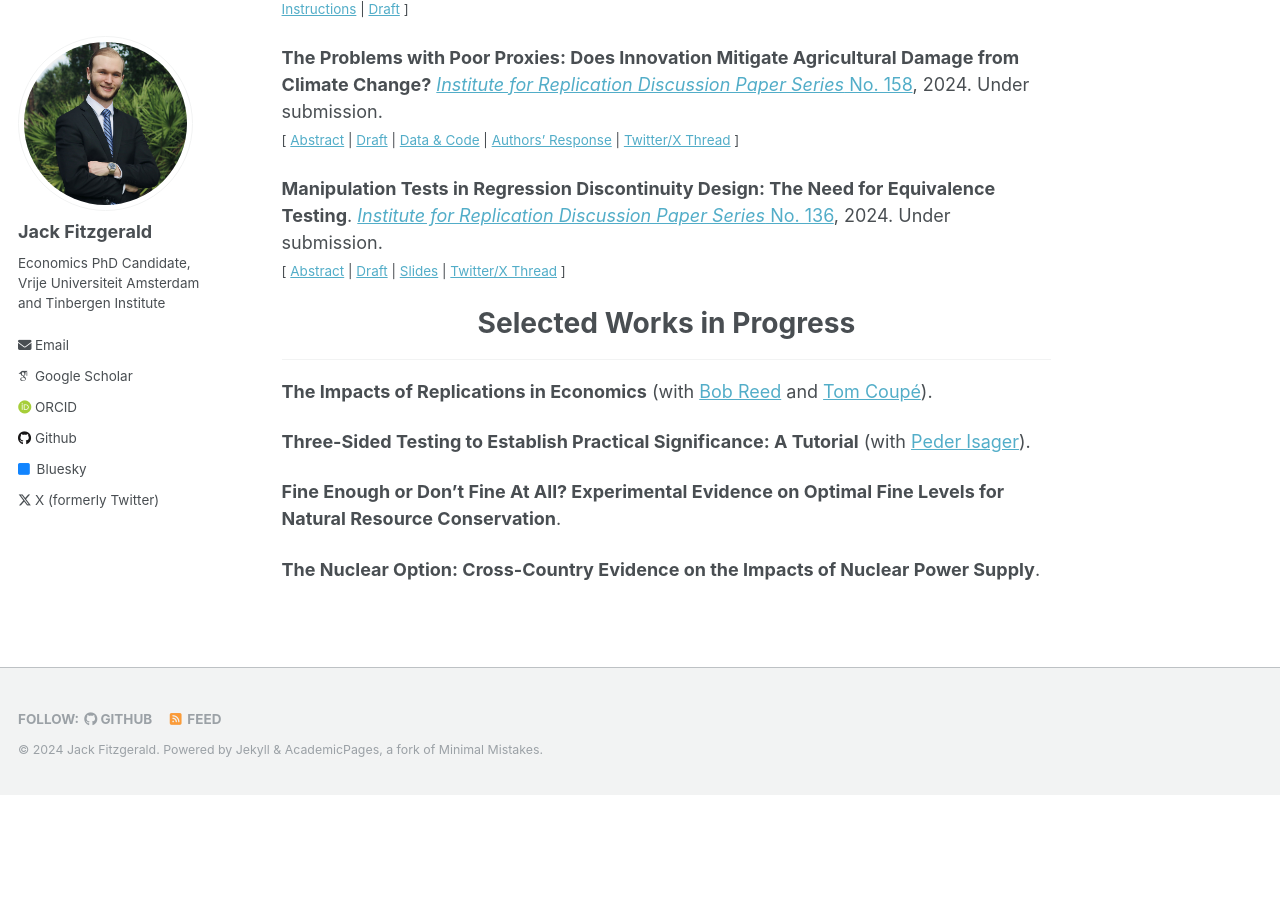
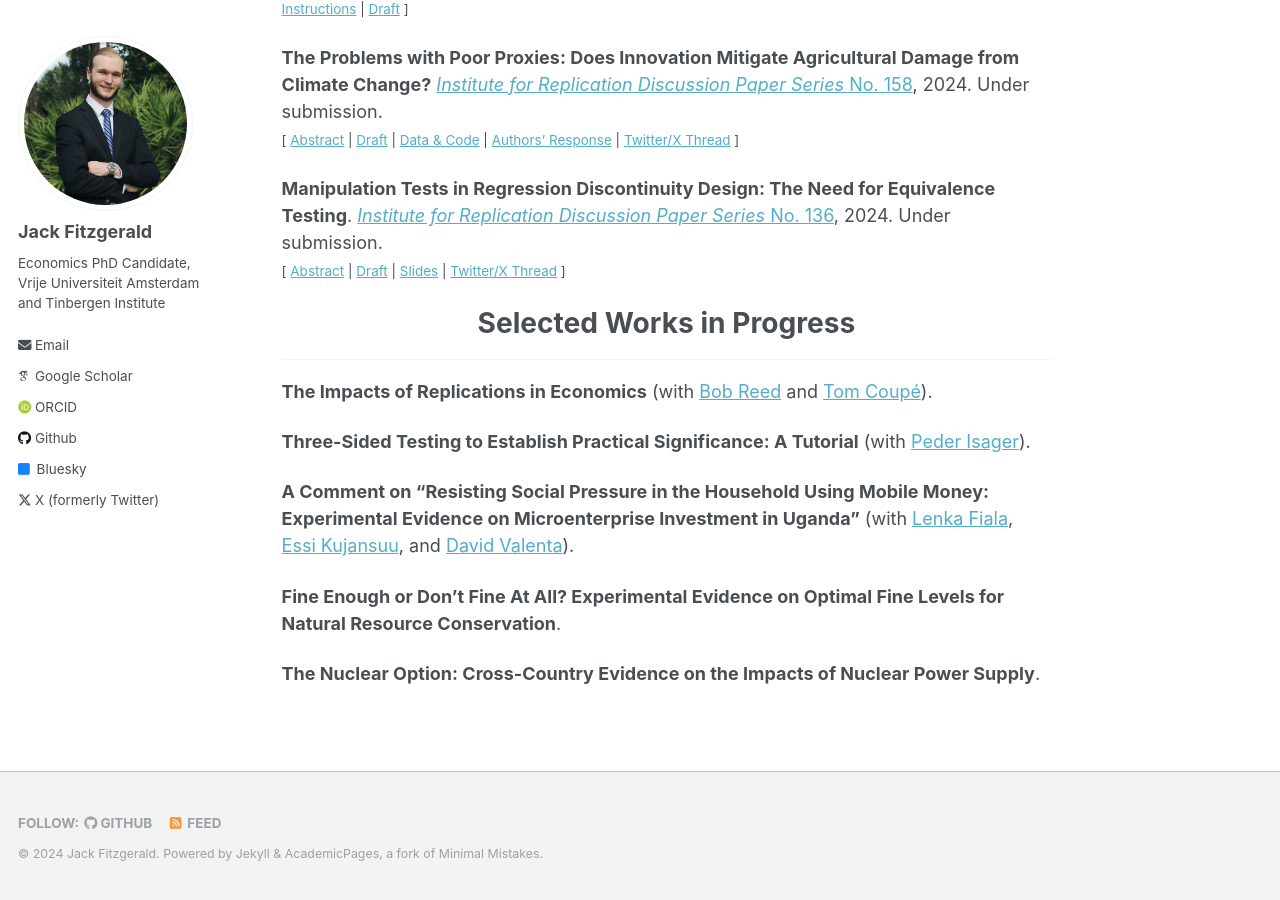
Before and after one commit to jack-fitzgerald/jack-fitzgerald.github.io, a Jekyll site: the page built from _pages/papers.md, in a window 1280 px wide and 900 px high, scrolled down 1071 px. Built offline with Jekyll 4.4.1, drawn with Linux system fonts in a browser that asks for light colours; some web fonts are replaced; before the commit the page ends 1866 px from its top, so only the background shows below that.

Commit message:
Update papers.md

```diff
--- a/_pages/papers.md
+++ b/_pages/papers.md
@@ -94,6 +94,8 @@ Researchers utilizing regression discontinuity design (RDD) commonly test for ru
 
 **Three-Sided Testing to Establish Practical Significance: A Tutorial** (with [Peder Isager](https://pedermisager.org/)).
 
+**A Comment on "Resisting Social Pressure in the Household Using Mobile Money: Experimental Evidence on Microenterprise Investment in Uganda"** (with [Lenka Fiala](https://www.lenkafiala.com/), [Essi Kujansuu](https://sites.google.com/view/essi-kujansuu/home), and [David Valenta](https://valenta.dev/)).
+
 **Fine Enough or Don't Fine At All? Experimental Evidence on Optimal Fine Levels for Natural Resource Conservation**.
 
 **The Nuclear Option: Cross-Country Evidence on the Impacts of Nuclear Power Supply**.
```
